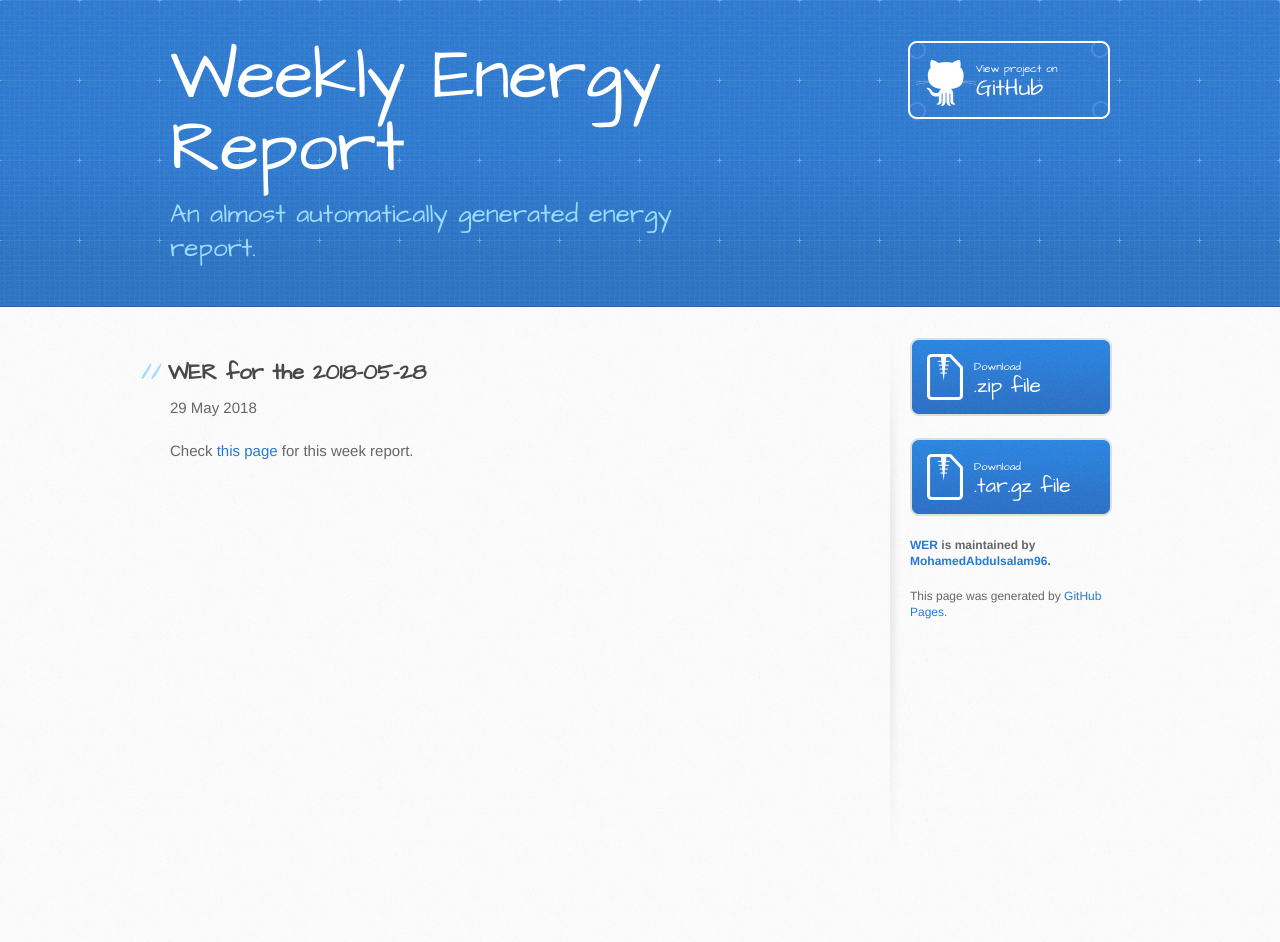
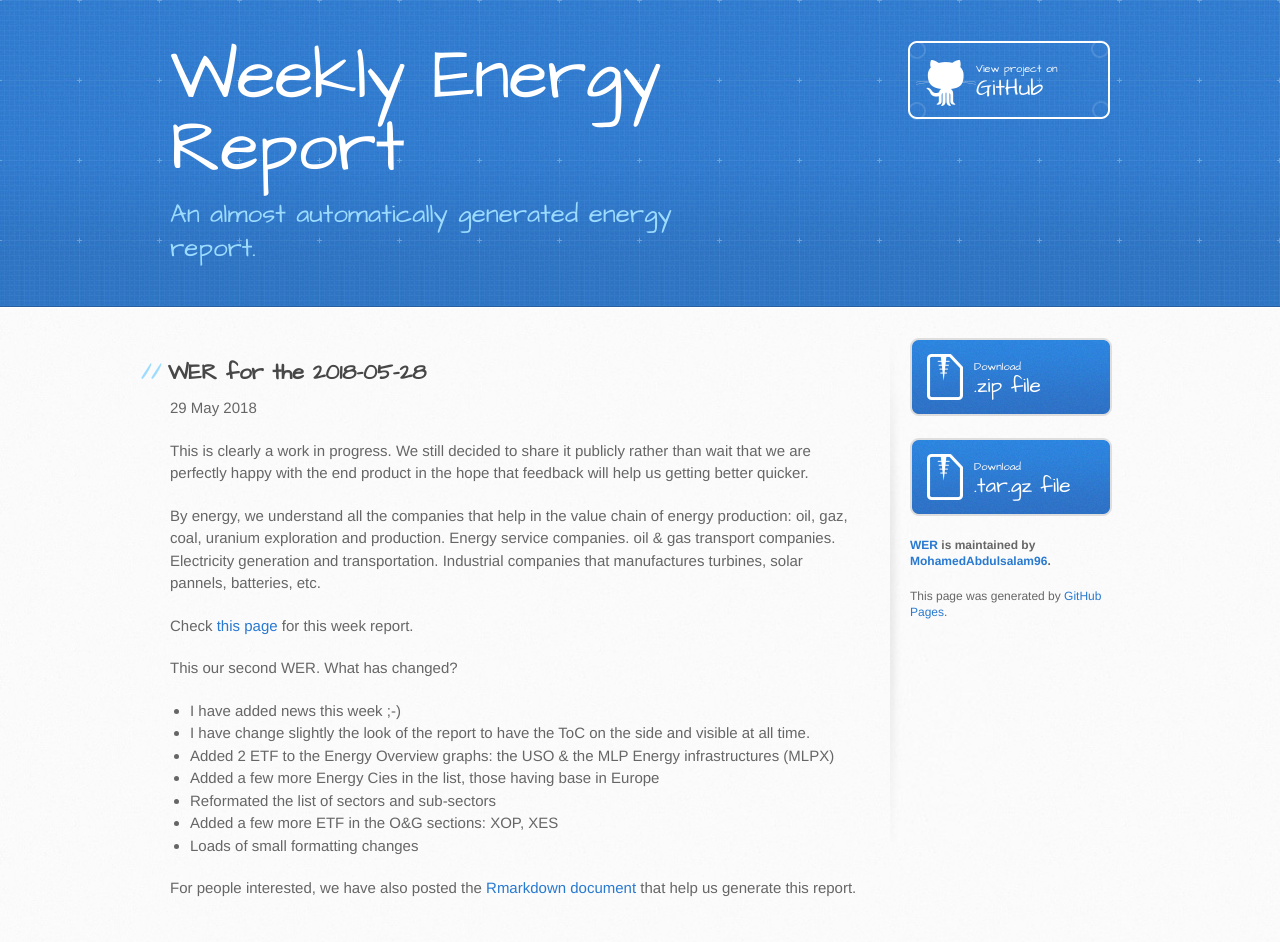
Before and after one commit to MohamedAbdulsalam96/WER, a Jekyll site: the page built from _posts/2018-05-28-WER.markdown, in a window 1280 px wide. Built offline with Jekyll 4.4.1, drawn with Linux system fonts in a browser that asks for light colours; before the commit the page ends 900 px from its top, so only the background shows below that.

Commit message:
Update 2018-05-28-WER.markdown

```diff
--- a/_posts/2018-05-28-WER.markdown
+++ b/_posts/2018-05-28-WER.markdown
@@ -5,4 +5,21 @@ date:   2018-05-29
 categories: WER Report
 ---
 
+This is clearly a work in progress.  We still decided to share it publicly rather than wait that we are perfectly happy with the end product in the hope that feedback will help us getting better quicker.
+
+By energy, we understand all the companies that help in the value chain of energy production: oil, gaz, coal, uranium exploration and production. Energy service companies. oil & gas transport companies. Electricity generation and transportation. Industrial companies that manufactures turbines, solar pannels, batteries, etc.
+
 Check [this page](https://fderyckel.github.io/WER/reports/WER_2018_05_28.html) for this week report.
+
+This our second WER.  What has changed?
+
+* I have added news this week ;-)
+* I have change slightly the look of the report to have the ToC on the side and visible at all time.
+* Added 2 ETF to the Energy Overview graphs: the USO & the MLP Energy infrastructures (MLPX)
+* Added a few more Energy Cies in the list, those having base in Europe
+* Reformated the list of sectors and sub-sectors
+* Added a few more ETF in the O&G sections: XOP, XES
+* Loads of small formatting changes
+
+
+For people interested, we have also posted the [Rmarkdown document]() that help us generate this report.
```
